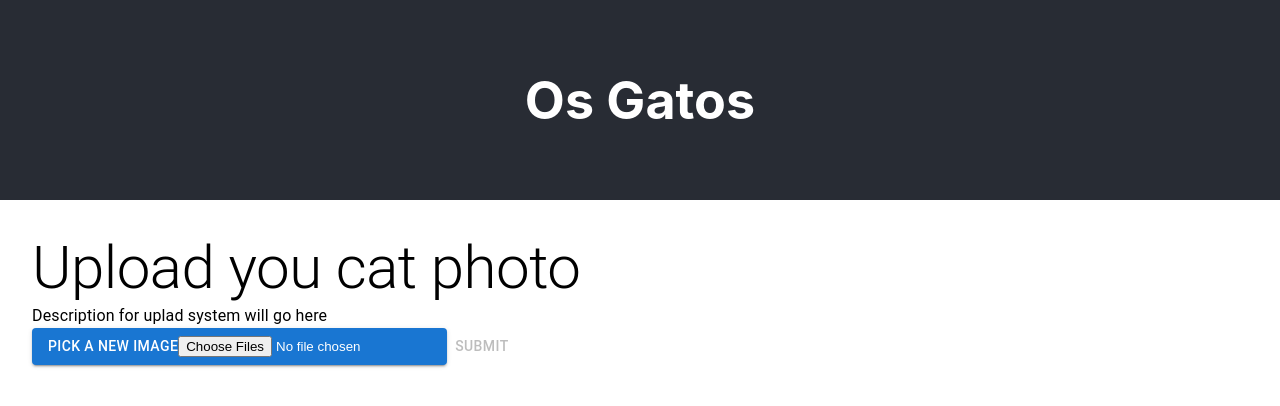
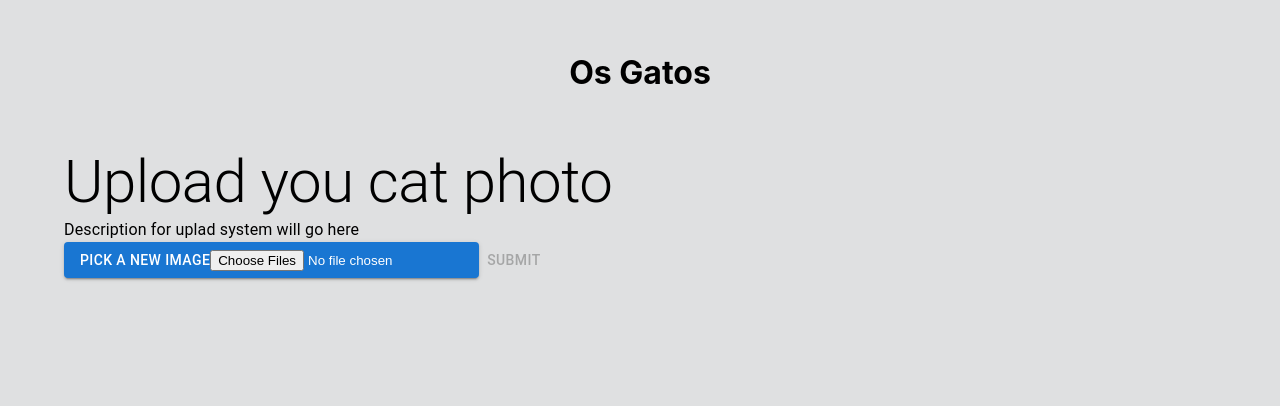
Before and after one commit to pczcanda/os-gatos, a React (Create React App) app: page /upload in a window 1280 px wide. Shown: the top 406 px of the page. Built offline with nearby package versions, Linux system fonts and the light colour scheme.

Commit message:
[R0] - layout updates

```diff
--- a/src/app/App.css
+++ /dev/null
@@ -1,11 +0,0 @@
-.App-header {
-  background-color: #282c34;
-  min-height: 25vh;
-  display: flex;
-  flex-direction: column;
-  align-items: center;
-  justify-content: center;
-  font-size: calc(10px + 2vmin);
-  color: white;
-  text-align: center;
-}
--- /dev/null
+++ b/src/app/App.styles..ts
@@ -0,0 +1,6 @@
+import { SxProps, Theme } from "@mui/material";
+
+export const headerSx: SxProps<Theme> = {
+  padding: 4,
+  textAlign: "center",
+};
--- a/src/app/App.tsx
+++ b/src/app/App.tsx
@@ -1,10 +1,10 @@
+import { Box, Container } from "@mui/material";
 import { BrowserRouter, Outlet, Route, Routes } from "react-router-dom";
 import { APP_ROUTES } from "../constants";
 import CatsPage from "../pages/CatsPage/CatsPage";
 import ErrorPage from "../pages/ErrorPage/ErrorPage";
 import UploadPage from "../pages/UploadPage/UploadPage";
-import "./App.css";
-import { Box } from "@mui/material";
+import { headerSx } from "./App.styles.";
 
 const App: React.FC<{}> = () => {
   return (
@@ -12,14 +12,14 @@ const App: React.FC<{}> = () => {
       <Routes>
         <Route
           element={
-            <div className="App">
-              <header className="App-header">
-                <h1>Os Gatos</h1>
-              </header>
-              <Box component="main" className="app" p={4}>
+            <Box className="app-layout">
+              <Box component="header" className="header" sx={headerSx}>
+                <h1 className="header__title">Os Gatos</h1>
+              </Box>
+              <Container component="main" className="main" maxWidth="lg">
                 <Outlet />
-              </Box>
-            </div>
+              </Container>
+            </Box>
           }
         >
           <Route
--- a/src/pages/CatsPage/CatsPage.tsx
+++ b/src/pages/CatsPage/CatsPage.tsx
@@ -12,6 +12,8 @@ import {
   fetchAllCatVotes,
   fetchAllFavouriteCats,
 } from "../../utils";
+import { Link } from "react-router-dom";
+import { APP_ROUTES } from "../../constants";
 
 const CatsPage: React.FC<{}> = () => {
   /* state */
@@ -88,6 +90,8 @@ const CatsPage: React.FC<{}> = () => {
       {!errorFetchingCatsData && (
         <Box>
           <h2>Listing all cats</h2>
+          <Link to={APP_ROUTES.UPLOAD}>Add a new cat</Link>
+
           <Grid container spacing={2} columns={{ xs: 4, sm: 8, md: 12 }}>
             {catsList.map((cat) => {
               const favouriteDetails = favouriteCats.find(
--- a/src/scss/index.css
+++ b/src/scss/index.css
@@ -1,13 +1,14 @@
 body {
   margin: 0;
-  font-family: -apple-system, BlinkMacSystemFont, 'Segoe UI', 'Roboto', 'Oxygen',
-    'Ubuntu', 'Cantarell', 'Fira Sans', 'Droid Sans', 'Helvetica Neue',
+  font-family: -apple-system, BlinkMacSystemFont, "Segoe UI", "Roboto", "Oxygen",
+    "Ubuntu", "Cantarell", "Fira Sans", "Droid Sans", "Helvetica Neue",
     sans-serif;
   -webkit-font-smoothing: antialiased;
   -moz-osx-font-smoothing: grayscale;
+  background-color: #dfe0e1;
 }
 
 code {
-  font-family: source-code-pro, Menlo, Monaco, Consolas, 'Courier New',
+  font-family: source-code-pro, Menlo, Monaco, Consolas, "Courier New",
     monospace;
 }
```
